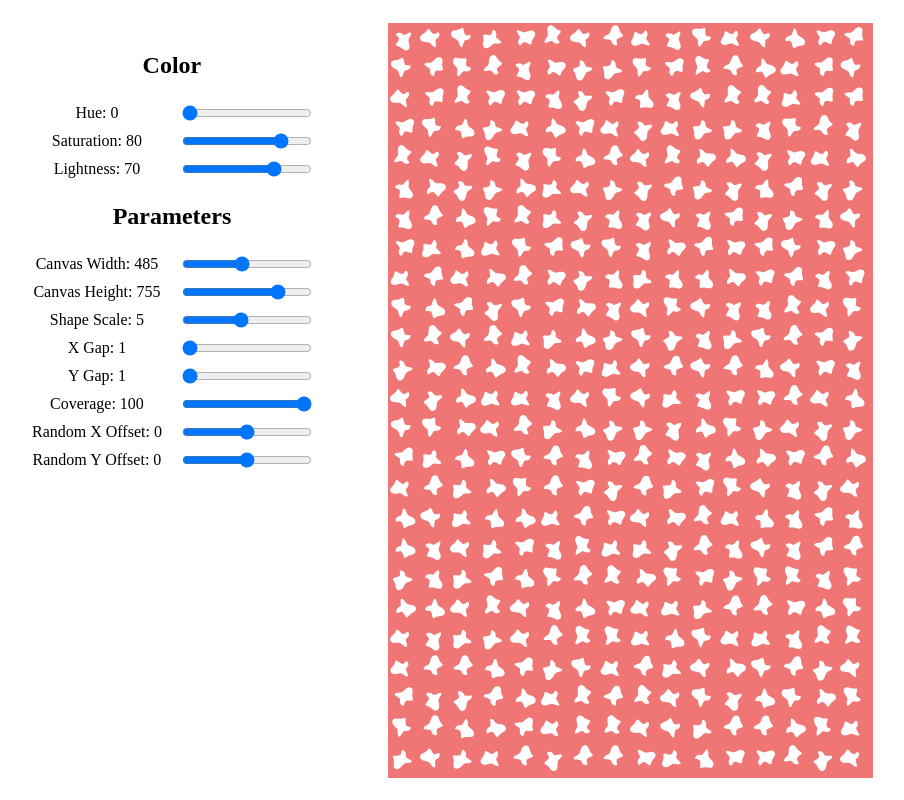
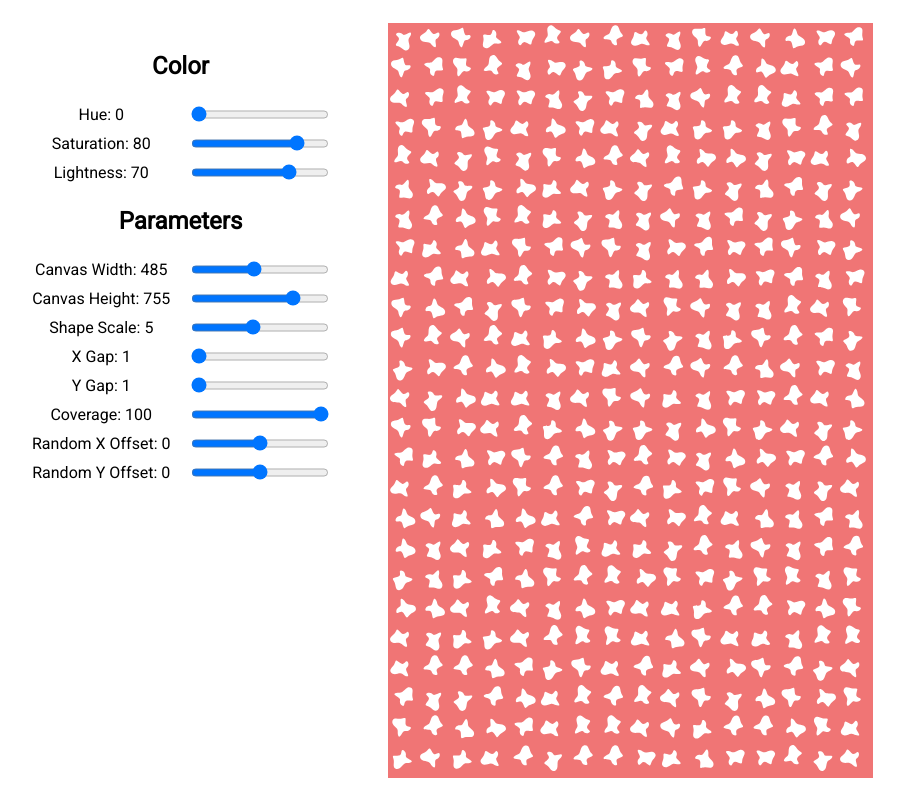
Before and after one commit to morgan-sam/Pattern-Generator, a React (Create React App) app: page / in a window 1280 px wide. Shown: the whole page, without its empty margins (10-914 px from the left). Built offline with nearby package versions, Linux system fonts and the light colour scheme.

Commit message:
Added Roboto font

```diff
--- a/src/app.css
+++ b/src/app.css
@@ -1,3 +1,9 @@
+@import url("https://fonts.googleapis.com/css2?family=Roboto&display=swap");
+
+* {
+  font-family: "Roboto", sans-serif;
+}
+
 .app {
   position: absolute;
   top: 0;
@@ -8,6 +14,7 @@
   align-items: center;
   justify-content: center;
 }
+
 .top-left-options {
   top: 0;
   left: 0;
```
